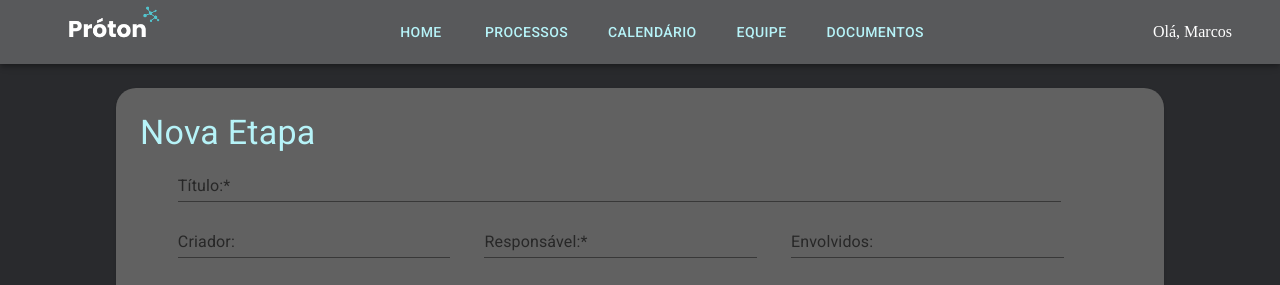
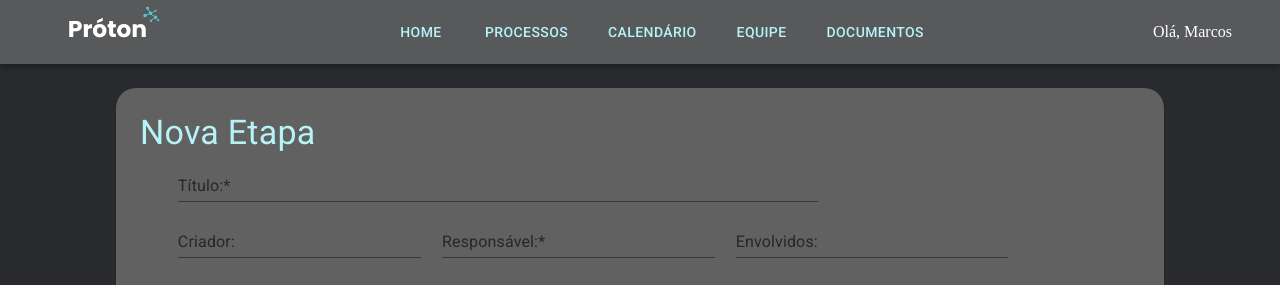
Before and after one commit to m-u-l-a-s/PROTON, a React (Create React App) app in the folder api_proton/: page /NovaEtapa in a window 1280 px wide. Shown: the top 285 px of the page. Built offline with nearby package versions, Linux system fonts and the light colour scheme.

Commit message:
ajustando design

```diff
--- a/api_proton/src/pages/myProjects/MyProjets.tsx
+++ b/api_proton/src/pages/myProjects/MyProjets.tsx
@@ -83,7 +83,7 @@ export const MyProjects = () => {
 
 
 
-                        <Box sx={{ height: "64vh", overflowY: 'auto', display:"flex"}} >
+                        <Box sx={{ height: "50vh", overflowY: 'auto', display:"flex"}} >
 
 
 
--- a/api_proton/src/pages/novaEtapa/NovaEtapa.tsx
+++ b/api_proton/src/pages/novaEtapa/NovaEtapa.tsx
@@ -66,14 +66,14 @@ export const NovaEtapa = () => {
       sx={{ gap: 3 }}
     >
       <Paper sx={{ mt: 3, padding: 3, borderRadius: 5, width: "1000px", height: "480px", gap: 1 }}>
-        <Typography variant="h4" color="primary">
+        <Typography variant="h4" color="primary" borderLeft={'10vw'}>
           Nova Etapa
         </Typography>
 
         <Box display="flex" alignItems="center" maxHeight="110vh" flexDirection="column">
           <Box display="flex" flexDirection="column" sx={{ gap: 1 }}>
             <Grid item>
-              <TextField id="nova-etapa" label="Título:*" variant="standard" sx={{ width: "69vw" }}
+              <TextField id="nova-etapa" label="Título:*" variant="standard" sx={{ width: "50vw" }}
               value={Título}
               onChange={(e: { target: { value: SetStateAction<string> } }) => setTítulo(e.target.value)}
               />
@@ -81,13 +81,13 @@ export const NovaEtapa = () => {
             </Grid>
 
             <div style={{ display: "flex", flexDirection: "column" }}>
-              <div style={{ display: "flex", flexDirection: "row", marginBottom: "20px", gap: 18 }}>
+              <div style={{ display: "flex", flexDirection: "row", marginBottom: "20px", gap: 5}}>
                 <Grid>
                 <TextField
                   id="standard-multiline-static-criador"
                   label="Criador:"
                   variant="standard"
-                  sx={{ width: "21.3vw", borderBottom: "none", marginRight: "16px" }}
+                  sx={{ width: "19vw", borderBottom: "none", marginRight: "16px" }}
                   value={Criador}
                   onChange={(e: { target: { value: SetStateAction<string> } }) => setCriador(e.target.value)}
                 />
```
